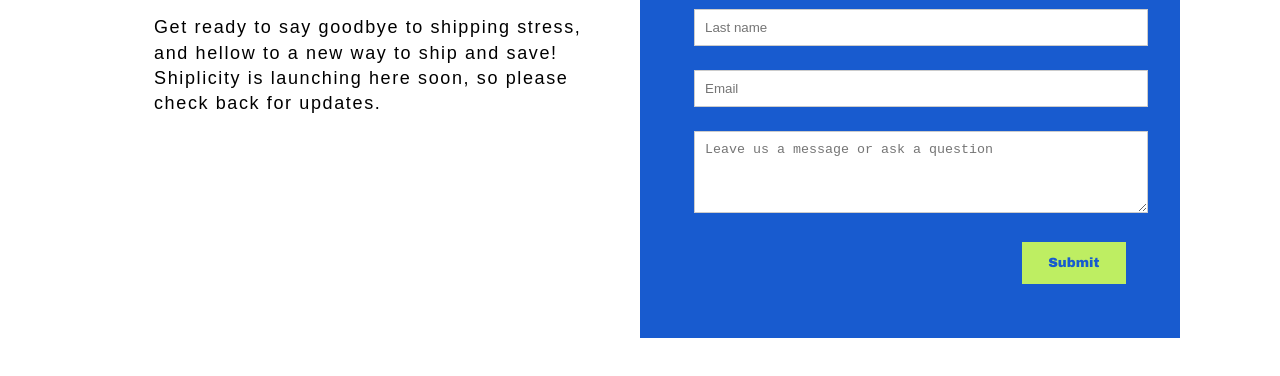
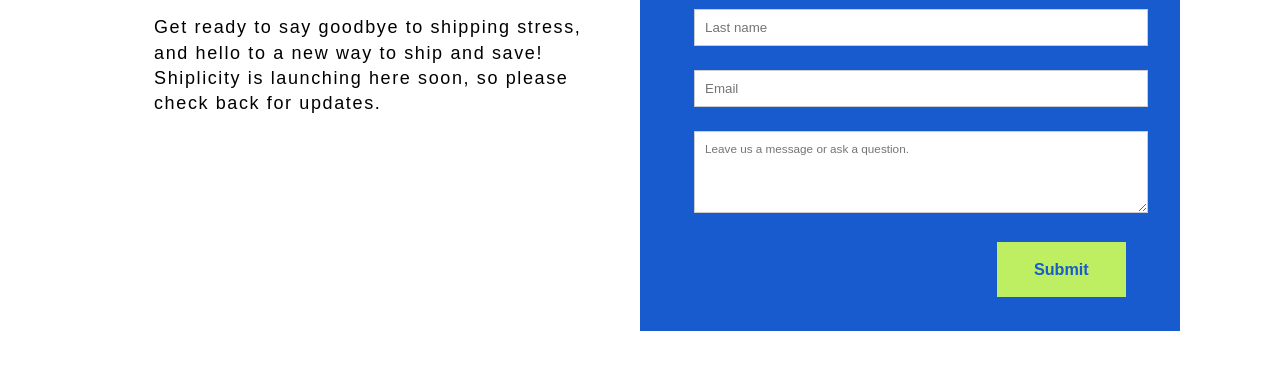
Before and after one commit to flagshipcompany/shiplicity-splash, a plain HTML site: page index.html in a window 1280 px wide. Shown: the part 298-674 px from the top of the page. Drawn offline with Linux system fonts and the light colour scheme; a web font is replaced by a local one.

Commit message:
Fixes textarea font and tweaks styling.

```diff
--- a/index.html
+++ b/index.html
@@ -21,7 +21,7 @@
         /* Individual columns */
         .column {
             flex: 50%; /* Each column takes up 50% of the width */
-            padding: 3EM; /* Padding around the content */
+            padding: 3em 3em 1.9em 3em;
             box-sizing: border-box; /* Includes padding in width calculation */
         }
 
@@ -45,6 +45,10 @@
             padding: 10px;
             border: 1px solid #ccc;
             border-radius: 0px;
+        }
+        textarea::placeholder {
+            font-family: "proxima-nova", sans-serif;
+            font-size: 0.88em;
         }
         textarea {
             resize: vertical; /* Allows vertical resizing only */
@@ -99,11 +103,12 @@
             margin-bottom: 32px;
         }
         .submit-button {
-            font-family: 'Arial Black';
-            padding: 1em 2em;
+            font-size: 0.9em;
+            padding: 1.1em 2.3em;
             background-color: #BEEE62;
             border: none;
             color: #185BCF; /* Pantone 2388*/
+            font-weight: 900;
         }
     </style>
 </head>
@@ -115,7 +120,7 @@
             <div class="green-bar"></div>
             <div class="coming-soon">Coming soon:</div>
             <div class="dark-blue-subtitle font-black">The simple way to ship</div>
-            <div class="font-light">Get ready to say goodbye to shipping stress, and hellow to a new way to ship and save! Shiplicity is launching here soon, so please check back for updates.</div>
+            <div class="font-light">Get ready to say goodbye to shipping stress, and hello to a new way to ship and save! Shiplicity is launching here soon, so please check back for updates.</div>
         </div>
         <div class="column bg-main text-white">
             <div><h2 class="font-black">Can't wait?</h2></div>
@@ -135,7 +140,7 @@
                     </div>
 
                     <div class="form-group">
-                        <textarea id="message" name="message" rows="4" placeholder="Leave us a message or ask a question" required></textarea>
+                        <textarea id="message" name="message" rows="4" placeholder="Leave us a message or ask a question." required></textarea>
                     </div>
 
                     <div class="text-right">
```
